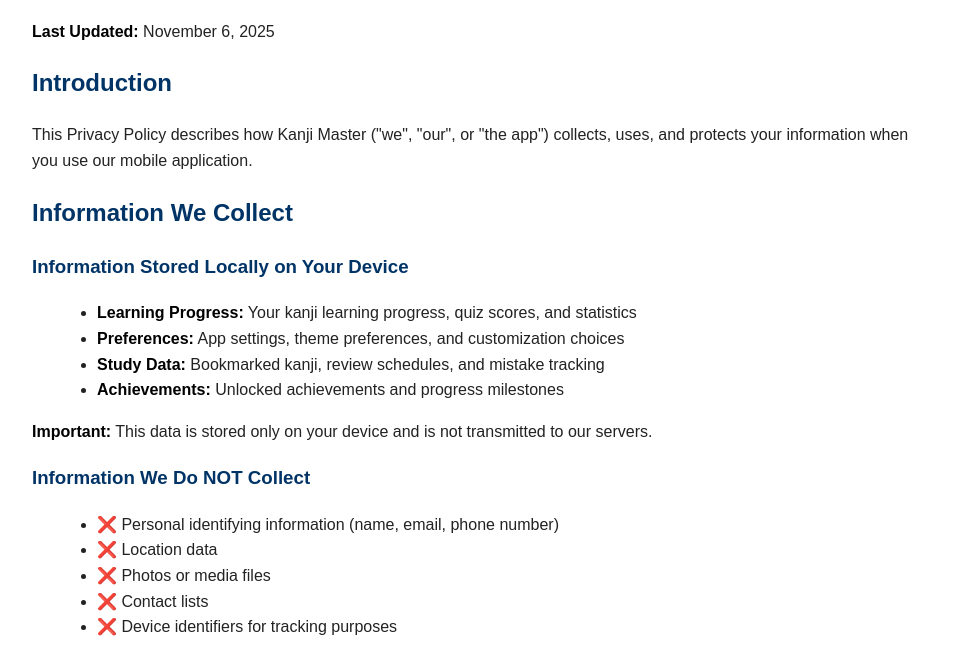
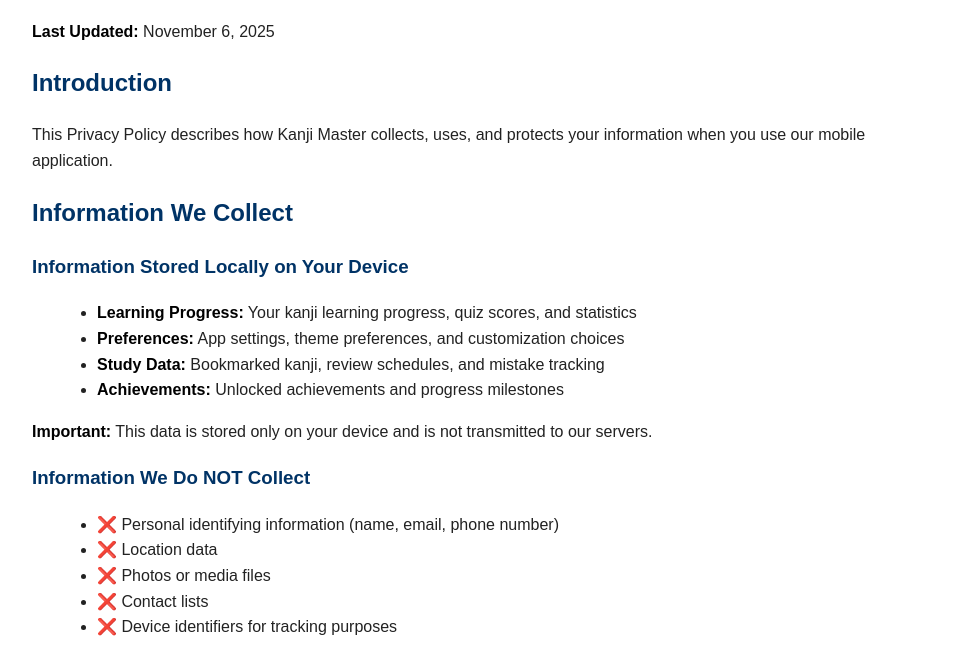
Before and after one commit to Thura-13/kanji-master-privacy, a plain HTML site: page index.html in a window 1280 px wide. Shown: the part 106-763 px from the top of the page, without its empty margins (158-1121 px from the left). Drawn offline with Linux system fonts and the light colour scheme.

Commit message:
Update index.html

```diff
--- a/index.html
+++ b/index.html
@@ -59,7 +59,7 @@
   <p><strong>Last Updated:</strong> November 6, 2025</p>
 
   <h2>Introduction</h2>
-  <p>This Privacy Policy describes how Kanji Master ("we", "our", or "the app") collects, uses, and protects your information when you use our mobile application.</p>
+  <p>This Privacy Policy describes how Kanji Master  collects, uses, and protects your information when you use our mobile application.</p>
 
   <h2>Information We Collect</h2>
 
```
